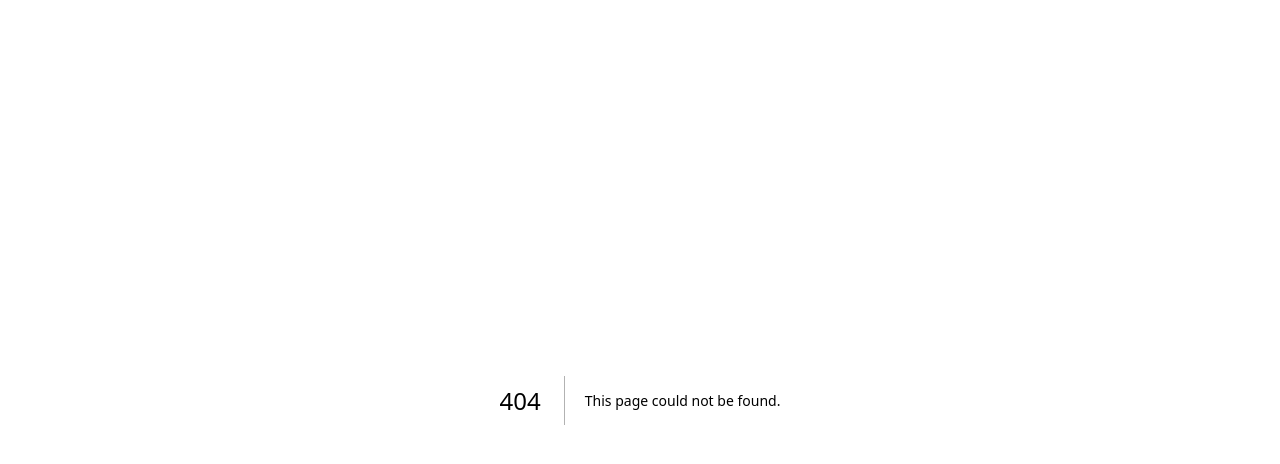
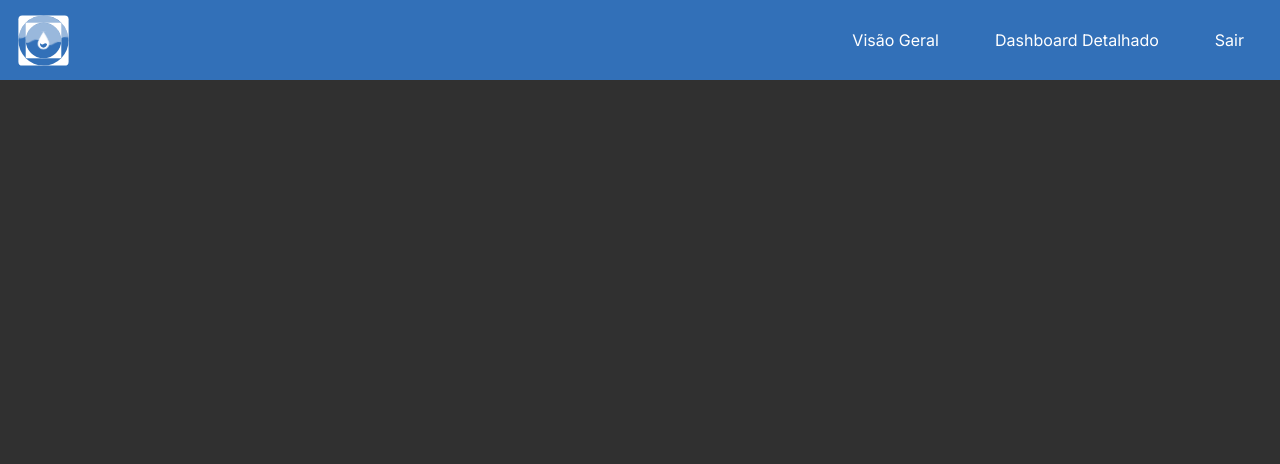
Before and after one commit to RivianSoldier/MAUAguas, a Next.js app in the folder front/mauaguas_front/: page /visao-geral in a window 1280 px wide. Before the commit this address had no page. Shown: the top 464 px of the page. Built offline with nearby package versions, Linux system fonts and the light colour scheme.

Commit message:
navbar e link de rotas

```diff
--- a/front/mauaguas_front/app/page.js
+++ b/front/mauaguas_front/app/page.js
@@ -1,4 +1,5 @@
 import Image from "next/image";
+import Link from 'next/link';
 import { Input } from "@/components/ui/input";
 import { Button } from "@/components/ui/button";
 
@@ -34,9 +35,11 @@ export default function Home() {
             </Button>
           </div>
           <div className="flex flex-row w-full mx-4 justify-end items-end lg:justify-end lg:items-center lg:w-[26rem] mt-8 px-6 md:px-20 lg:px-0">
-            <Button className=" bg-[#3270B8] text-white flex" variant="primary">
-              Entrar
-            </Button>
+            <Link href="/visao-geral">
+              <Button className=" bg-[#3270B8] text-white flex hover:bg-[#2D64A5] hover:bg-opacity-50 rounded-md transition duration-300 cursor-pointer" variant="primary">
+                Entrar
+              </Button>
+            </Link>
           </div>
         </div>
       </div>
--- /dev/null
+++ b/front/mauaguas_front/app/visao-geral/page.js
@@ -0,0 +1,27 @@
+import Image from "next/image";
+import Link from 'next/link';
+
+export default function VisaoGeral() {
+    return (
+        <main className="flex min-h-screen flex-col items-center justify-center bg-[#303030]">
+            <header className="bg-[#3270B8] h-20 p-4 w-full fixed top-0">
+                <div className="flex justify-between items-center h-full">
+                    <div className="rounded-xl">
+                        <Image src="/logo_01.svg" alt="Logo" width={55} height={55} />
+                    </div>
+                    <nav className="flex items-center h-full">
+                        <Link href="/visao-geral">
+                            <p className="text-white hover:bg-[#285993] hover:bg-opacity-50 px-5 py-7 rounded-md transition duration-300 mr-4 cursor-pointer">Visão Geral</p>
+                        </Link>
+                        <Link href="/dashboard-detalhado">
+                            <p className="text-white hover:bg-[#285993] hover:bg-opacity-50 px-5 py-7 rounded-md transition duration-300 mr-4 cursor-pointer">Dashboard Detalhado</p>
+                        </Link>
+                        <Link href="/">
+                            <p className="text-white hover:bg-[#285993] hover:bg-opacity-50 px-5 py-7 rounded-md transition duration-300 cursor-pointer">Sair</p>
+                        </Link>
+                    </nav>
+                </div>
+            </header>
+        </main>
+    )
+}
--- /dev/null
+++ b/front/mauaguas_front/components/nav-bar.js
@@ -0,0 +1,25 @@
+import Link from 'next/link';
+
+export default function NavBar() {
+  return (
+    <nav className="bg-blue-500 p-4">
+      <div className="max-w-7xl mx-auto">
+        <div className="flex justify-between items-center">
+          <div>
+            <Link href="/">
+              <a className="text-white font-bold text-xl">Home</a>
+            </Link>
+          </div>
+          <div>
+            <Link href="/sobre">
+              <a className="text-white mr-4">Sobre</a>
+            </Link>
+            <Link href="/contato">
+              <a className="text-white">Contato</a>
+            </Link>
+          </div>
+        </div>
+      </div>
+    </nav>
+  );
+}
```
